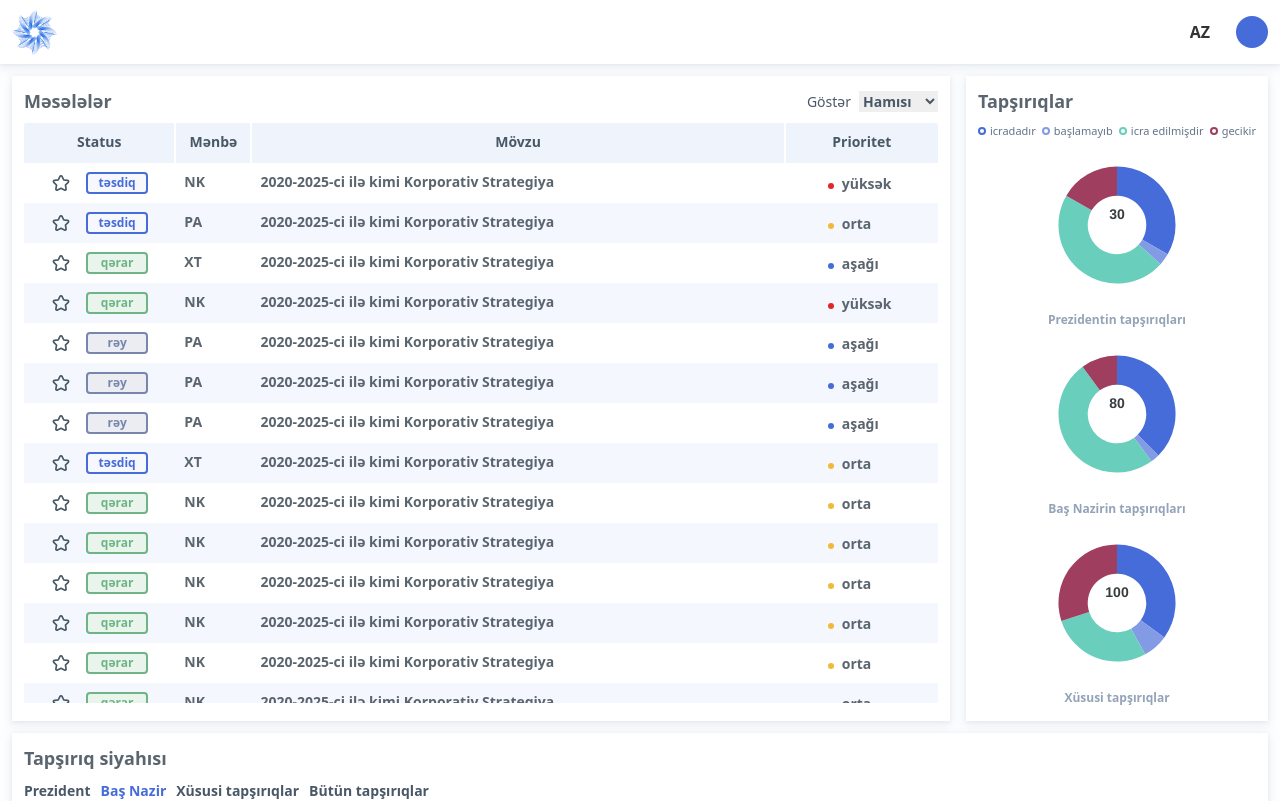
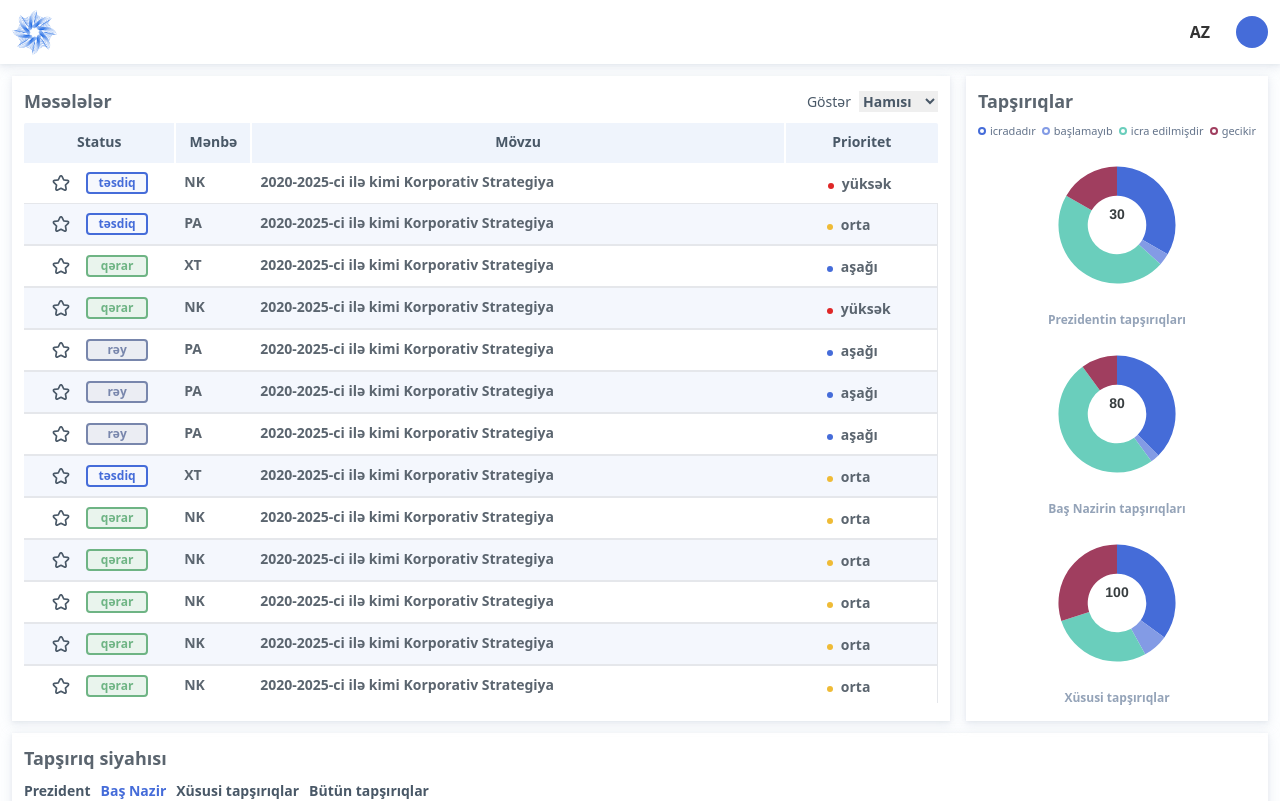
Before and after one commit to RahimliZakir/task-management-project-aih, a React (Vite) app: page / in a window 1280 px wide. Shown: the top 801 px of the page. Built offline with nearby package versions, Linux system fonts and the light colour scheme.

Commit message:
SelectedTask Border Logic Improved

```diff
--- a/src/components/pages/SelectedTask/Index.tsx
+++ b/src/components/pages/SelectedTask/Index.tsx
@@ -114,7 +114,7 @@ const SelectedTask = () => {
                 <tr
                   key={item.id}
                   onClick={openModal}
-                  className="flex items-center relative even:bg-selago-70 cursor-pointer before:content-[''] before:absolute before:inline-block before:w-[13px] before:left-0 before:top-0 before:bottom-0 after:[content-''] after:absolute after:top-0 after:left-0 after:bottom-0 after:right-0 after:border-0 after:border-solid after:border-l-0"
+                  className="flex items-center relative even:bg-selago-70 cursor-pointer border border-solid border-l-0 before:content-[''] before:absolute before:inline-block before:w-[13px] before:left-0 before:top-0 before:bottom-0"
                 >
                   <td className="selected-task-td w-2/12 font-semibold flex items-center justify-center">
                     <div
--- a/src/utils/priority.ts
+++ b/src/utils/priority.ts
@@ -12,10 +12,10 @@ export const getPriorityType = (priorityType: number) => {
 
 // export const getPriorityBorder = (priorityType: number) => {
 //   const priorityClass = classNames({
-//     "before:bg-alizarin-crimson-normal after:border-alizarin-crimson-normal":
+//     "before:bg-alizarin-crimson-normal border-alizarin-crimson-normal":
 //       priorityType === 0,
-//     "before:bg-tulip-tree after:border-tulip-tree": priorityType === 1,
-//     "before:bg-royal-blue after:border-royal-blue": priorityType === 2,
+//     "before:bg-tulip-tree border-tulip-tree": priorityType === 1,
+//     "before:bg-royal-blue border-royal-blue": priorityType === 2,
 //   });
 
 //   return priorityClass;
```
